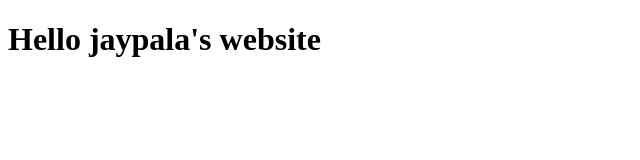
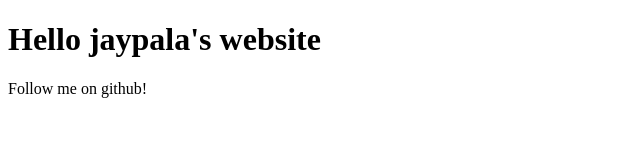
Before and after one commit to JaypalDhapa/Jaypal-project, a plain HTML site: page index.html in a window 1280 px wide. Shown: the whole page, without its empty margins (0-640 px from the left). Drawn offline with Linux system fonts and the light colour scheme.

Commit message:
This is second change

```diff
--- a/index.html
+++ b/index.html
@@ -7,5 +7,6 @@
 </head>
 <body>
     <h1>Hello jaypala's website</h1>
+    <p>Follow me on github!</p>
 </body>
 </html>
```
